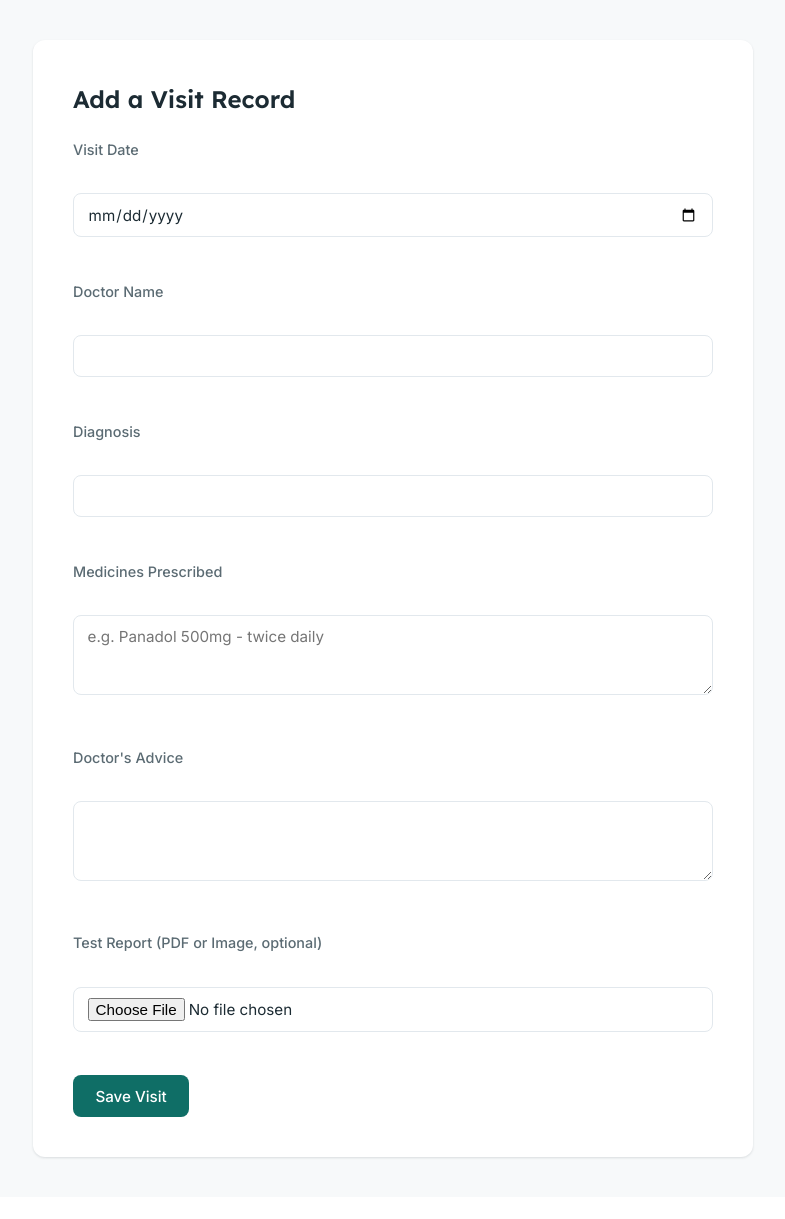
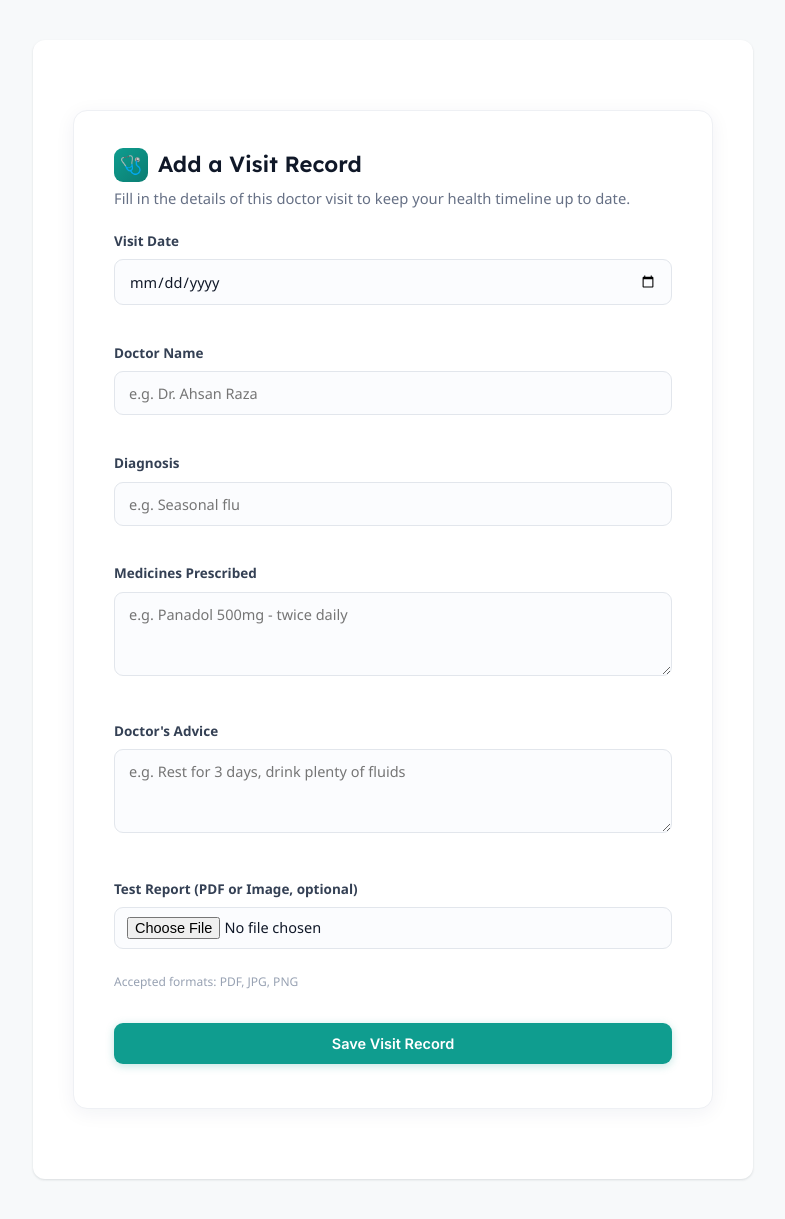
Before and after one commit to Aneela-Hassan/PHR_app, a Flask app: page /add-visit in a window 1280 px wide. Shown: the part 64-1283 px from the top of the page, without its empty margins (247-1032 px from the left). Before the commit the page ends 1223 px from the top, so only its background shows below. Run offline with Flask 3, Linux system fonts and the light colour scheme; the visitor is signed in with stand-in values (Sample User, id 1).

Commit message:
improve add_visit page styling

```diff
--- a/templates/add_visit.html
+++ b/templates/add_visit.html
@@ -2,11 +2,75 @@
 {% block title %}Add Visit{% endblock %}
 
 {% block content %}
+<style>
+  .visit-card {
+    background: #ffffff;
+    max-width: 640px;
+    margin: 30px auto;
+    padding: 36px 40px 44px;
+    border-radius: 14px;
+    box-shadow: 0 4px 20px rgba(20, 40, 80, 0.06);
+    border: 1px solid #eef0f4;
+    font-family: 'Segoe UI', -apple-system, BlinkMacSystemFont, sans-serif;
+  }
+  .visit-header { display: flex; align-items: center; gap: 10px; margin-bottom: 4px; }
+  .visit-header .icon {
+    width: 34px; height: 34px;
+    background: linear-gradient(135deg, #0f9d8f, #0b7d72);
+    border-radius: 9px;
+    display: flex; align-items: center; justify-content: center;
+    color: white; font-size: 18px;
+  }
+  .visit-card h2 { font-size: 22px; color: #101828; margin: 0; }
+  .visit-subtitle { color: #667085; font-size: 13.5px; margin: 6px 0 24px 0; }
+  .visit-card label {
+    display: block; font-size: 13.5px; font-weight: 600;
+    color: #344054; margin-bottom: 7px; margin-top: 20px;
+  }
+  .visit-card input[type="date"],
+  .visit-card input[type="text"],
+  .visit-card input[type="file"],
+  .visit-card textarea {
+    width: 100%; padding: 11px 14px;
+    border: 1.5px solid #e2e6ec; border-radius: 9px;
+    font-size: 14.5px; color: #101828; background: #fbfcfe;
+    font-family: inherit;
+  }
+  .visit-card input:focus, .visit-card textarea:focus {
+    outline: none; border-color: #0f9d8f; background: #ffffff;
+    box-shadow: 0 0 0 3px rgba(15, 157, 143, 0.12);
+  }
+  .visit-card textarea { resize: vertical; min-height: 70px; }
+  .visit-card input[type="file"] { padding: 9px 12px; cursor: pointer; }
+  .file-hint { font-size: 12px; color: #98a2b3; margin-top: 5px; }
+  .flash-list {
+    list-style: none; margin: 0 0 20px 0; padding: 0;
+  }
+  .flash-list li {
+    background: #fee4e2; color: #b42318;
+    padding: 10px 14px; border-radius: 8px;
+    font-size: 13px; margin-bottom: 8px;
+  }
+  .visit-actions { margin-top: 32px; }
+  .btn-save {
+    width: 100%; padding: 12px 18px; border-radius: 9px;
+    font-size: 14.5px; font-weight: 600; cursor: pointer;
+    border: none; background: #0f9d8f; color: white;
+    box-shadow: 0 2px 8px rgba(15, 157, 143, 0.25);
+  }
+  .btn-save:hover { background: #0b7d72; }
+</style>
+
+<div class="visit-card">
+  <div class="visit-header">
+    <div class="icon">🩺</div>
     <h2>Add a Visit Record</h2>
+  </div>
+  <p class="visit-subtitle">Fill in the details of this doctor visit to keep your health timeline up to date.</p>
 
   {% with messages = get_flashed_messages() %}
     {% if messages %}
-            <ul style="color: red;">
+      <ul class="flash-list">
         {% for msg in messages %}
           <li>{{ msg }}</li>
         {% endfor %}
@@ -14,25 +78,29 @@
     {% endif %}
   {% endwith %}
 
-    <form method="POST" action="/add-visit" enctype="multipart/form-data">
-        <label>Visit Date</label><br>
-        <input type="date" name="visit_date" required><br><br>
+  <form method="POST" action="{{ url_for('add_visit') }}" enctype="multipart/form-data">
+    <label>Visit Date</label>
+    <input type="date" name="visit_date" required>
 
-        <label>Doctor Name</label><br>
-        <input type="text" name="doctor_name" required><br><br>
+    <label>Doctor Name</label>
+    <input type="text" name="doctor_name" placeholder="e.g. Dr. Ahsan Raza" required>
 
-        <label>Diagnosis</label><br>
-        <input type="text" name="diagnosis" required><br><br>
+    <label>Diagnosis</label>
+    <input type="text" name="diagnosis" placeholder="e.g. Seasonal flu" required>
 
-        <label>Medicines Prescribed</label><br>
-        <textarea name="medicines" rows="3" placeholder="e.g. Panadol 500mg - twice daily"></textarea><br><br>
+    <label>Medicines Prescribed</label>
+    <textarea name="medicines" rows="3" placeholder="e.g. Panadol 500mg - twice daily"></textarea>
 
-        <label>Doctor's Advice</label><br>
-        <textarea name="advice" rows="3"></textarea><br><br>
+    <label>Doctor's Advice</label>
+    <textarea name="advice" rows="3" placeholder="e.g. Rest for 3 days, drink plenty of fluids"></textarea>
 
-        <label>Test Report (PDF or Image, optional)</label><br>
-        <input type="file" name="report_file" accept=".pdf,.jpg,.jpeg,.png"><br><br>
+    <label>Test Report (PDF or Image, optional)</label>
+    <input type="file" name="report_file" accept=".pdf,.jpg,.jpeg,.png">
+    <div class="file-hint">Accepted formats: PDF, JPG, PNG</div>
 
-        <button type="submit">Save Visit</button>
+    <div class="visit-actions">
+      <button type="submit" class="btn-save">Save Visit Record</button>
+    </div>
   </form>
+</div>
 {% endblock %}
```
Lines whose indentation alone changed are shown as unchanged.
